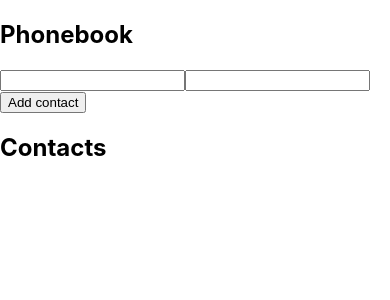
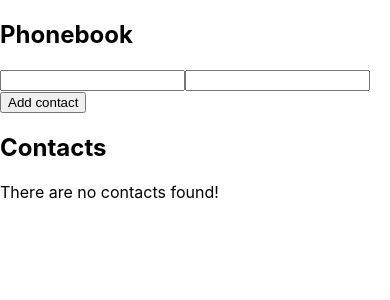
Before and after one commit to pelmeshek91/goit-react-hw-02-phonebook, a React (Create React App) app: page / in a window 390 px wide. Shown: the top 300 px of the page. Built offline with nearby package versions, Linux system fonts and the light colour scheme.

Commit message:
add phonelist

```diff
--- a/package.json
+++ b/package.json
@@ -7,6 +7,7 @@
     "@testing-library/jest-dom": "^5.16.3",
     "@testing-library/react": "^12.1.4",
     "@testing-library/user-event": "^13.5.0",
+    "nanoid": "^4.0.0",
     "react": "^18.1.0",
     "react-dom": "^18.1.0",
     "react-scripts": "5.0.1",
--- a/src/components/App.jsx
+++ b/src/components/App.jsx
@@ -8,9 +8,6 @@ export class App extends Component {
     contacts: [],
     name: '',
   };
-  handleChange = e => {
-    this.setState({ name: e.currentTarget.value });
-  };
 
   render() {
     return (
@@ -19,7 +16,7 @@ export class App extends Component {
           <Form />
         </Section>
         <Section title="Contacts">
-          <PhoneList />
+          <PhoneList contacts={this.state.contacts} />
         </Section>
       </>
     );
--- a/src/components/Form/Form.jsx
+++ b/src/components/Form/Form.jsx
@@ -1,9 +1,24 @@
-export const Form = () => {
+import React, { Component } from 'react';
+
+export class Form extends Component {
+  state = {
+    name: '',
+    number: '',
+  };
+
+  handleChange = e => {
+    const { name, value } = e.currentTarget;
+
+    this.setState({ [name]: value });
+  };
+  render() {
     return (
       <form>
         <input
           type="text"
           name="name"
+          value={this.state.name}
+          onChange={this.handleChange}
           pattern="^[a-zA-Zа-яА-Я]+(([' -][a-zA-Zа-яА-Я ])?[a-zA-Zа-яА-Я]*)*$"
           title="Name may contain only letters, apostrophe, dash and spaces. For example Adrian, Jacob Mercer, Charles de Batz de Castelmore d'Artagnan"
           required
@@ -11,6 +26,8 @@ export const Form = () => {
         <input
           type="tel"
           name="number"
+          value={this.state.number}
+          onChange={this.handleChange}
           pattern="\+?\d{1,4}?[-.\s]?\(?\d{1,3}?\)?[-.\s]?\d{1,4}[-.\s]?\d{1,4}[-.\s]?\d{1,9}"
           title="Phone number must be digits and can contain spaces, dashes, parentheses and can start with +"
           required
@@ -18,4 +35,5 @@ export const Form = () => {
         <button>Add contact</button>
       </form>
     );
-};
+  }
+}
--- a/src/components/PhoneList/PhoneList.jsx
+++ b/src/components/PhoneList/PhoneList.jsx
@@ -1,7 +1,26 @@
-export const PhoneList = ({ contacts }) => {
+export const PhoneList = ({ contacts, onDelete }) => {
+  console.log(contacts);
   return (
     <>
-      <ul>{/* {contacts.map(({ name, id }) => <li>{name, id}</li>} */}</ul>
+      <ul /* className="contacts" */>
+        {!contacts.length && <p>There are no contacts found!</p>}
+        {contacts.length > 0 &&
+          contacts.map(({ id, name, number }) => {
+            return (
+              <li key={id} /* className="contact" */>
+                <span /* className="contact-name" */>{name}</span>:&nbsp;
+                {number}
+                <button
+                  /* className="delete-contact-btn" */
+                  type="button"
+                  onClick={() => onDelete(id)}
+                >
+                  Delete
+                </button>
+              </li>
+            );
+          })}
+      </ul>
     </>
   );
 };
```
Also changed, not shown: 1 other file (tests, documents, lock files or other folders). Lines whose indentation alone changed are shown as unchanged.
